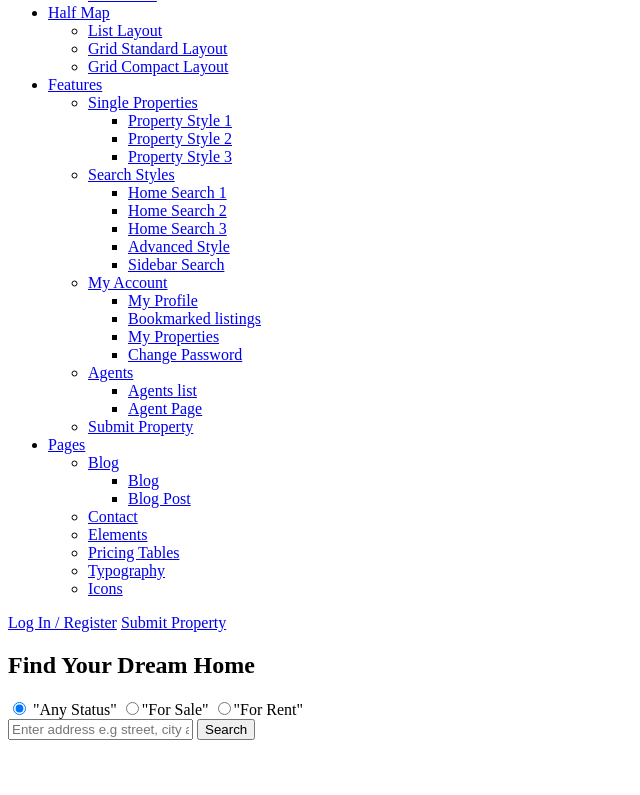
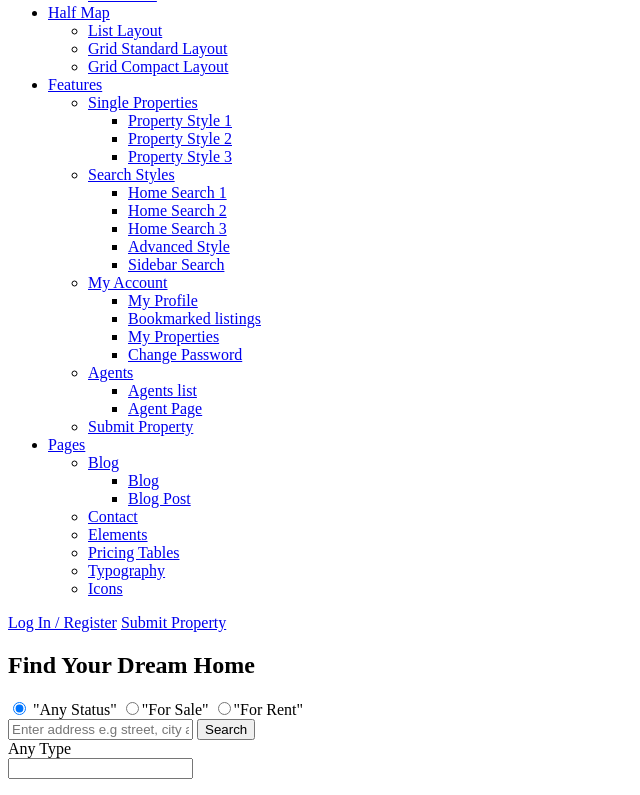
Before and after one commit to theace31/realestateagent, a plain HTML site: page index.html in a window 1280 px wide. Shown: the part 606-1401 px from the top of the page, without its empty margins (0-640 px from the left). Before the commit the page ends 1354 px from the top, so only its background shows below. Drawn offline with Linux system fonts and the light colour scheme; files that its build step writes are made by us from their sources.

Commit message:
added search form

```diff
--- a/index.html
+++ b/index.html
@@ -216,7 +216,20 @@
 											<option>Lots</option>
 										</select>
 										<div class="chosen-container chosen-container-single chosen-container-single-nosearch" style="width: 100%;"
-										title></div>
+										title>
+										<a class="chosen-single chosen-default">
+											<span>Any Type</span>
+											<div>
+												<b></b>
+											</div>
+										</a>
+										<div class="chosen-drop">
+											<div class="chosen-search">
+												<input type="text" autocomplete="off" readonly>
+											</div>
+											<ul class="chosen-results"></ul>
+										</div>
+									</div>
 									</div>
 									<!-- Min Price -->
 									<div class="col-md-4"></div>
```
